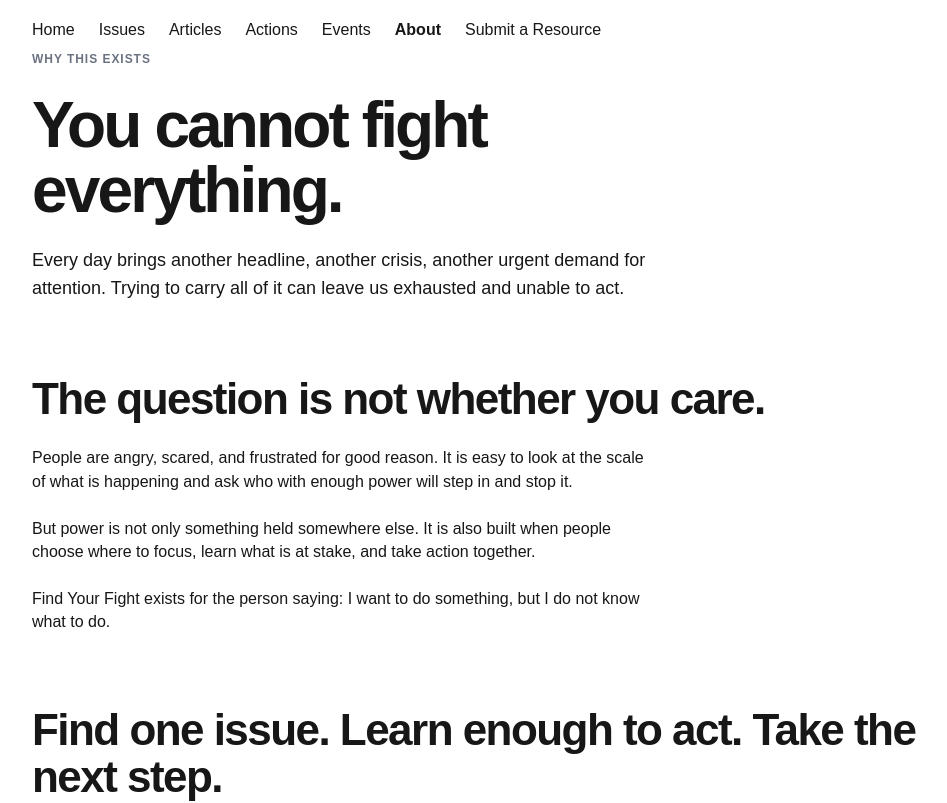
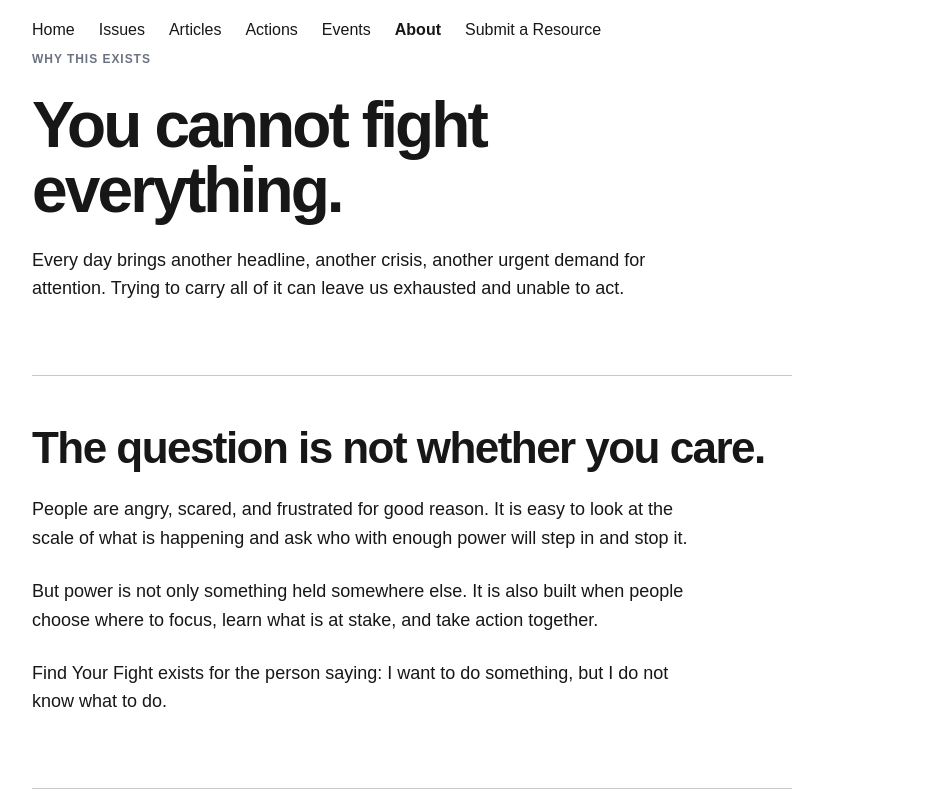
Before and after one commit to kborn/signalfire, a Next.js app in the folder apps/web/: page /about in a window 1280 px wide. Shown: the top 803 px of the page, without its empty margins (152-1099 px from the left). Built offline with nearby package versions, Linux system fonts and the light colour scheme.

Commit message:
improvements

```diff
--- a/apps/web/src/app/globals.css
+++ b/apps/web/src/app/globals.css
@@ -168,16 +168,28 @@ p {
 
 .about-hero,
 .about-body,
-.about-journey,
+.about-journey {
+  max-width: 760px;
+}
+
 .about-body,
-.about-journey,
+.about-journey {
+  padding-top: var(--space-5);
+  border-top: 1px solid #c9c9c9;
+}
+
 .about-body,
 .about-journey {
   display: grid;
   gap: var(--space-3);
 }
 
-.about-body p,
+.about-body p {
+  font-size: 1.125rem;
+  line-height: 1.6;
+  max-width: 68ch;
+}
+
 .about-steps {
   display: grid;
   gap: var(--space-2);
```
